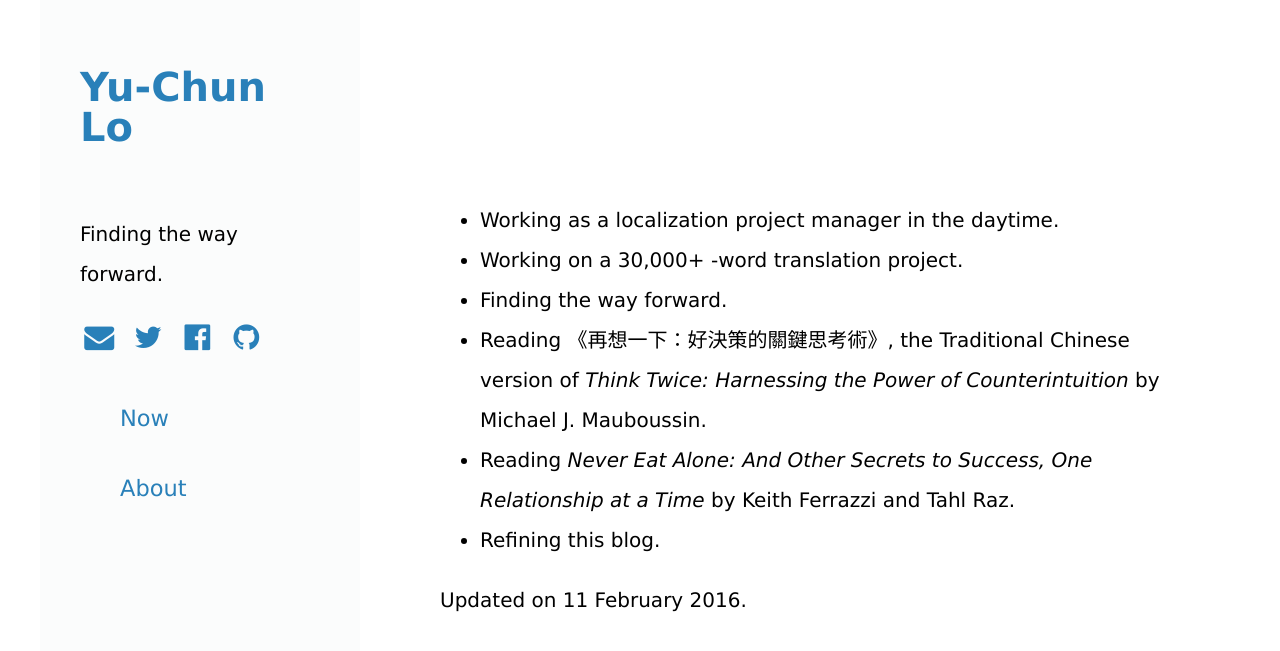
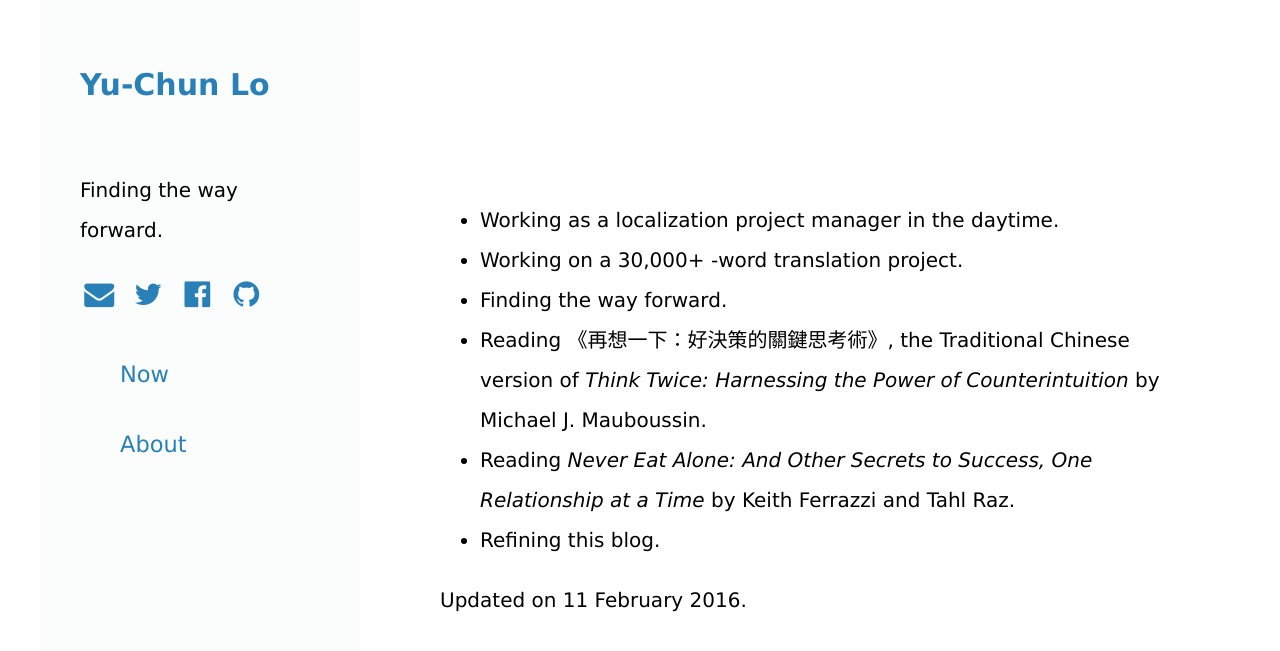
Before and after one commit to yuchunlo/yuchunlo.github.io, a Jekyll site: the page built from _posts/2016-02-11-now.md, in a window 1280 px wide. Shown: the top 651 px of the page. Built offline with Jekyll 4.4.1, drawn with Linux system fonts in a browser that asks for light colours; nearby versions of some CDN libraries; library files that are not in the unit come from our copies; Markdown is read by kramdown in place of the engine named in the settings.

```diff
--- a/_includes/menu.html
+++ b/_includes/menu.html
@@ -10,7 +10,7 @@
   <div class="sidebar">
     <i id="bars" class="fa fa-bars"></i>
     <div class="sub-sidebar">
-      <h1><a href="{{ site.url }}/">Yu-Chun Lo</a></h1><br>
+      <h2><a href="{{ site.url }}/">Yu-Chun Lo</a></h2><br>
       Finding the way forward.
       <h2><a href="mailto:yuchunlo@gmail.com"><i class="fa fa-envelope fa-fw"></i></a> <a href="https://twitter.com/yuchunlo2401"><i class="fa fa-twitter fa-fw"></i></a> <a href="https://www.facebook.com/yuchunlo.2401"><i class="fa fa-facebook-official fa-fw"></i></a> <a href="https://github.com/yuchunlo"><i class="fa fa-github fa-fw"></i></a></h2>
     </div>
```
